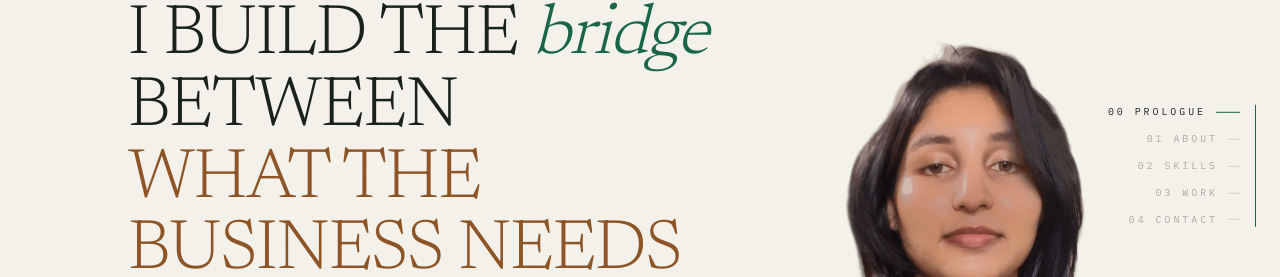
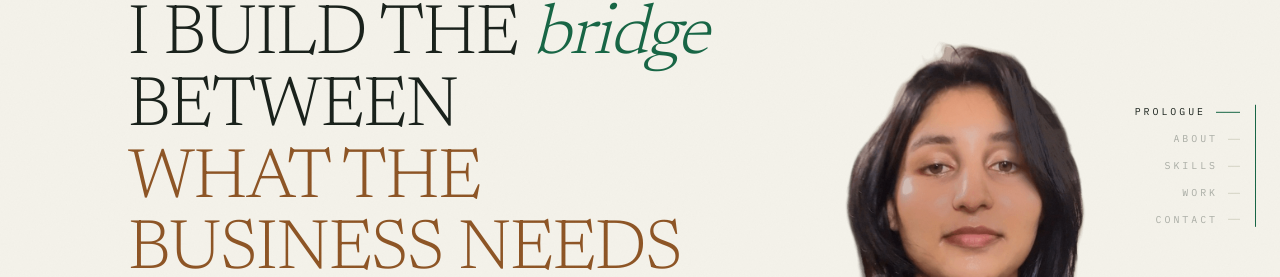
Before and after one commit to senudidinaya/senudi-portfolio, a Next.js app: page / in a window 1280 px wide. Shown: the part 234-511 px from the top of the page. Built offline with nearby package versions, Linux system fonts and the light colour scheme; no server answers; the database is empty.

Commit message:
feat: simplify ChapterRail component by removing index from chapter labels and adjusting map function

```diff
--- a/src/components/ChapterRail.tsx
+++ b/src/components/ChapterRail.tsx
@@ -61,7 +61,7 @@ export function ChapterRail() {
       className="fixed right-6 top-1/2 z-40 hidden -translate-y-1/2 lg:block"
     >
       <div className="relative flex flex-col items-end gap-3 pr-4">
-        {chapters.map((c, i) => {
+        {chapters.map((c) => {
           const on = active === c.href.slice(1);
           return (
             <a
@@ -82,7 +82,7 @@ export function ChapterRail() {
                     : "text-muted/50 group-hover:text-muted"
                 }`}
               >
-                {String(i).padStart(2, "0")} {c.label}
+                {c.label}
               </span>
               <span
                 aria-hidden="true"
```
